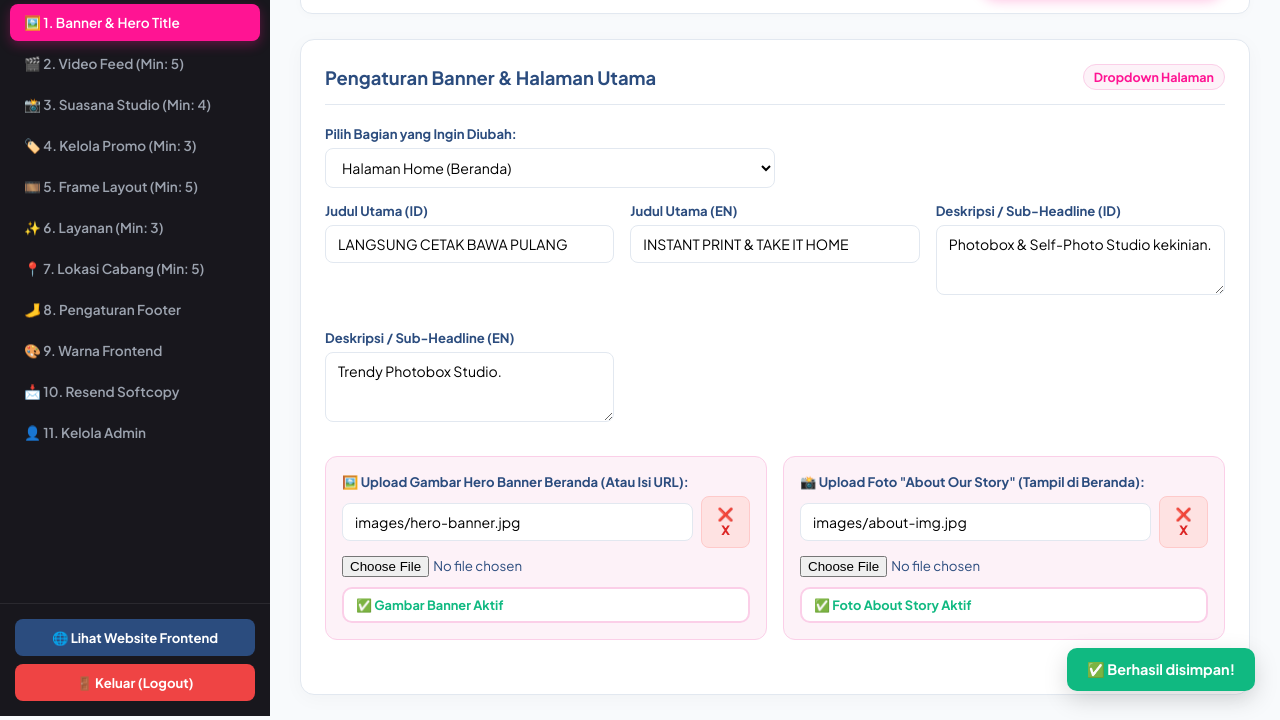
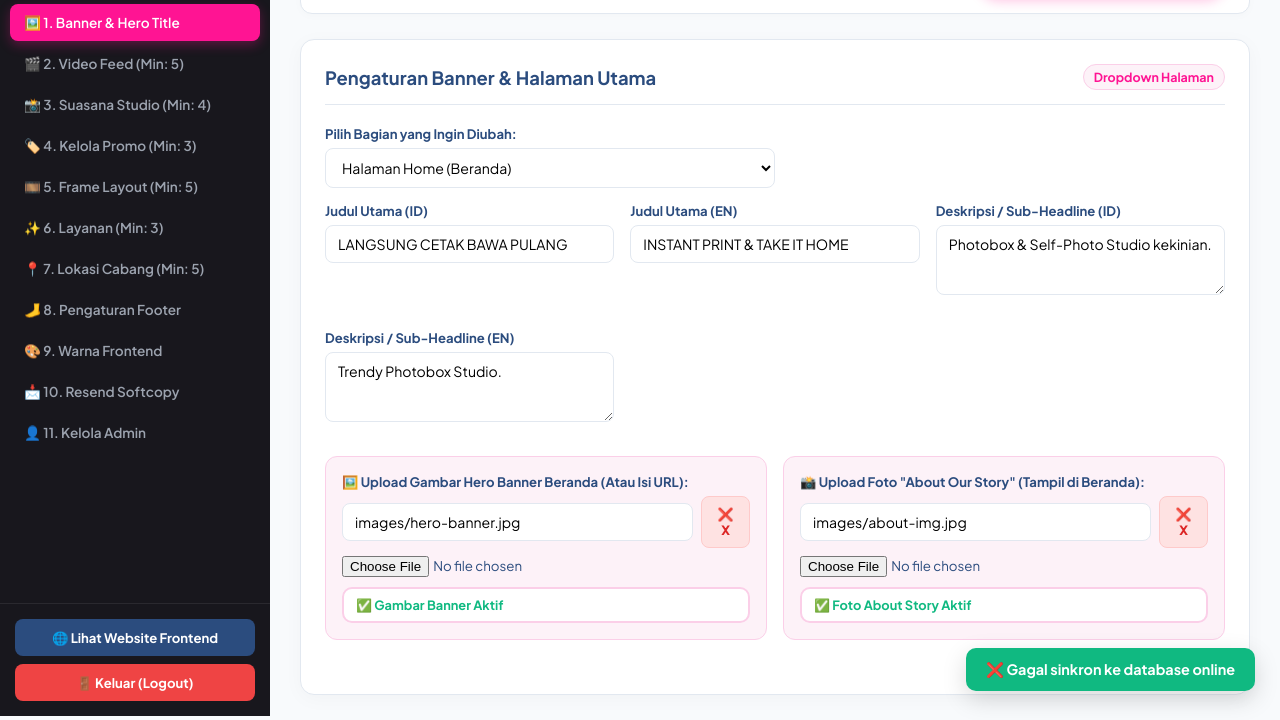
Before and after one commit to photoboxohsnapaplikasi-glitch/ohsnapfrontendv3, a plain HTML site: page admin.html in a window 1280 px wide. Both pictures are taken after a click on the button "💾 Simpan Semua Perubahan". Shown: the part 84-804 px from the top of the page. Drawn offline with nearby package versions, Linux system fonts and the light colour scheme; no server answers.

Commit message:
Connect admin dashboard to Supabase for real-time multi-PC sync

```diff
--- a/admin.html
+++ b/admin.html
@@ -5,6 +5,8 @@
     <meta name="viewport" content="width=device-width, initial-scale=1.0">
     <title>Dashboard Admin - OH SNAP! Photobox</title>
     <link href="https://fonts.googleapis.com/css2?family=Plus+Jakarta+Sans:wght@400;500;600;700;800&display=swap" rel="stylesheet">
+    <!-- Load Supabase JS Client Library -->
+    <script src="https://cdn.jsdelivr.net/npm/@supabase/supabase-js@2"></script>
     <style>
         :root {
             --primary: #ff1493;
@@ -409,7 +411,11 @@
             }
         })();
 
-        const API_URL = 'http://localhost:3000/api';
+        // Konfigurasi Supabase
+        const SUPABASE_URL = 'https://nwmvjmhrqwrvnlypdjxe.supabase.co';
+        const SUPABASE_KEY = 'sb_publishable_JeGNoytBoJBCQ6Xqwe_PQA_hILpX8IK';
+        const supabaseClient = window.supabase.createClient(SUPABASE_URL, SUPABASE_KEY);
+
         const SCRIPT_URL = 'https://script.google.com/macros/s/AKfycbyum2HVg2InZDhEyeata3I2hTbPUQzzqyKHsEtgA9Z3vRCF2CeTjwzGTCHd4tszlOMm/exec';
 
         function openMediaDB() {
@@ -526,7 +532,9 @@
             titles: {
                 titlePromoId: 'Promo <span>Spesial</span> Bulan Ini', subPromoId: 'Jangan lewatkan penawaran menarik di berbagai cabang OH SNAP! Photobox',
                 titleStudioId: 'Suasana <span>Studio & Booth</span>', subStudioId: 'Intip keseruan dan estetika bilik tematik kami di berbagai kota',
-                titleVideoId: 'Keseruan Sobat <span>OH SNAP!</span>', subVideoId: 'Video feed momen seru pelanggan kami di bilik photobox'
+                titleVideoId: 'Keseruan Sobat <span>OH SNAP!</span>', subVideoId: 'Video feed momen seru pelanggan kami di bilik photobox',
+                titleLayanan: 'Pilihan Paket Layanan', subLayanan: 'Pilih paket photobox dan studio favoritmu',
+                titleFrameId: 'Koleksi Frame Eksklusif', subFrameId: 'Pilihan frame tematik untuk cetakan foto terbaikmu'
             },
             studios: [
                 { title: 'Booth Train Thematic', desc: 'Desain kabin kereta estetik', img: '' },
@@ -613,17 +621,7 @@
             return merged;
         }
 
-        function loadSavedCMS() {
-            try {
-                const raw = localStorage.getItem('ohsnap_cms_data');
-                if (!raw) return JSON.parse(JSON.stringify(defaultCMS));
-                return mergeWithDefault(JSON.parse(raw));
-            } catch (e) {
-                return JSON.parse(JSON.stringify(defaultCMS));
-            }
-        }
-
-        let cmsData = loadSavedCMS();
+        let cmsData = JSON.parse(JSON.stringify(defaultCMS));
         let activeBannerPageKey = sessionStorage.getItem('activeBannerPage') || 'home';
 
         function persistData() {
@@ -1401,17 +1399,28 @@
             }
         }
 
-        function saveAllCMS() {
+        // Fungsi Simpan ke Supabase (Sinkron antar PC)
+        async function saveAllCMS() {
             updateBannerState();
             updateTitlesState();
             updateFooterState();
             persistData();
-            fetch(`${API_URL}/cms`, {
-                method: 'POST',
-                headers: { 'Content-Type': 'application/json' },
-                body: JSON.stringify(cmsData)
-            }).catch(() => {});
-            showToast('✅ Berhasil disimpan!');
+
+            try {
+                const { error } = await supabaseClient
+                    .from('cms_settings')
+                    .upsert({ id: 1, data: cmsData, updated_at: new Date() });
+
+                if (error) {
+                    console.error('Gagal simpan ke Supabase:', error);
+                    showToast('❌ Gagal sinkron ke database online');
+                } else {
+                    showToast('✅ Berhasil disimpan & disinkronkan!');
+                }
+            } catch (err) {
+                console.error(err);
+                showToast('✅ Berhasil disimpan secara lokal!');
+            }
         }
 
         window.addEventListener('beforeunload', () => {
@@ -1438,10 +1447,30 @@
             renderAdminTable();
         }
 
+        // Fungsi Muat Data dari Supabase saat halaman dibuka
         document.addEventListener('DOMContentLoaded', async () => {
-            const idbBackup = await getMediaFromIDB('cms_full_backup');
-            if (idbBackup && (!cmsData.lastUpdated || (idbBackup.lastUpdated && idbBackup.lastUpdated >= cmsData.lastUpdated))) {
-                cmsData = mergeWithDefault(idbBackup);
+            try {
+                const { data, error } = await supabaseClient
+                    .from('cms_settings')
+                    .select('data')
+                    .eq('id', 1)
+                    .single();
+
+                if (data && data.data) {
+                    cmsData = mergeWithDefault(data.data);
+                    saveCMSBackupToIDB(cmsData);
+                    try { localStorage.setItem('ohsnap_cms_data', JSON.stringify(cmsData)); } catch(e){}
+                } else {
+                    const idbBackup = await getMediaFromIDB('cms_full_backup');
+                    if (idbBackup && (!cmsData.lastUpdated || (idbBackup.lastUpdated && idbBackup.lastUpdated >= cmsData.lastUpdated))) {
+                        cmsData = mergeWithDefault(idbBackup);
+                    }
+                }
+            } catch (err) {
+                const idbBackup = await getMediaFromIDB('cms_full_backup');
+                if (idbBackup) {
+                    cmsData = mergeWithDefault(idbBackup);
+                }
             }
             initAllRenders();
             loadResendData();
```
